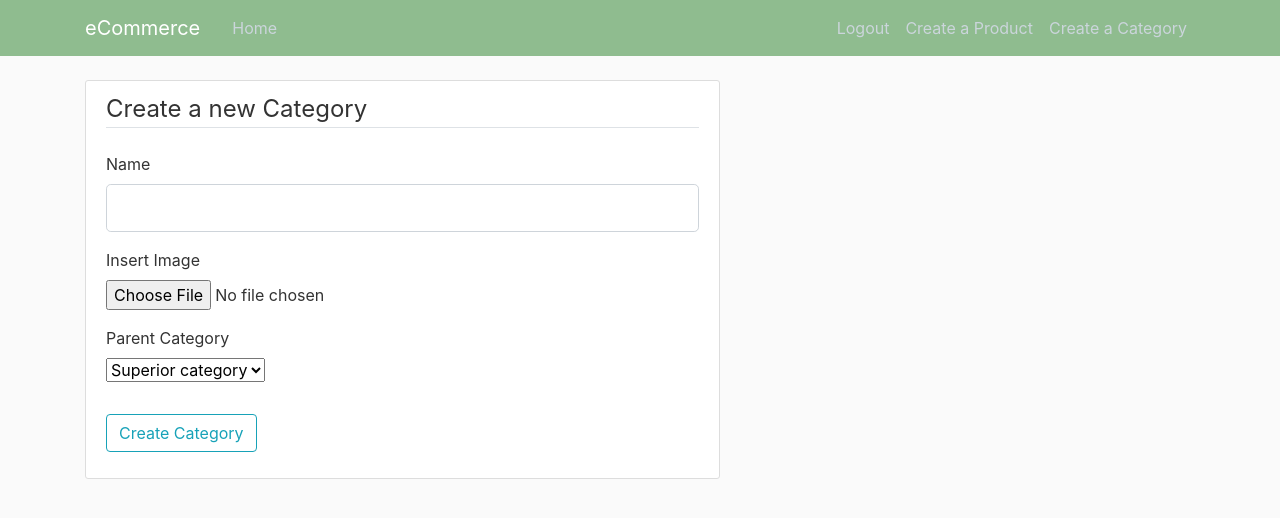
After one commit to juan1701712251/eCommerceFlask, a Flask app: page /category/new in a window 1280 px wide. The commit adds this page. Shown: the top 518 px of the page. Run offline with Flask 2, Linux system fonts and the light colour scheme; a user stored in the database is signed in; some libraries are stand-ins or nearby versions.

Commit message:
Create and upload image Categories

```diff
--- /dev/null
+++ b/app_ecommerce/Templates/create_category.html
@@ -0,0 +1,48 @@
+{% extends 'layout.html' %}
+{% block content %}
+    <div class="col-md-7">
+        <div class="content-section">
+            <form method="POST" action="" enctype="multipart/form-data">
+                {{ form.hidden_tag() }}
+                <fieldset class="form-group">
+                    <legend class="border-bottom mb-4">Create a new Category</legend>
+                    <div class="form-group">
+                        {{ form.name.label(class="form-control-label")}}
+                        {% if form.name.errors %}
+                            {{ form.name(class="form-control form-control-lg is-invalid")}}
+                            <div class="invalid-feedback">
+                                {% for error in form.name.errors %}
+                                    <span>{{ error }}</span>
+                                {% endfor %}
+                            </div>
+                        {% else %}
+                            {{ form.name(class="form-control form-control-lg")}}
+                        {% endif %}
+                    </div>
+                    <div class="form-group">
+                        {{ form.image.label()}}
+                        {{ form.image(class='form-control-file')}}
+                        {% if form.image.errors %}
+                            {% for error in form.image.errors %}
+                                <span class="text-danger">{{ error }}</span>
+                            {% endfor %}
+                        {% endif %}
+                    </div>
+                    <div class="form-group">
+                    {{ form.parent_category.label(class="form-control-label")}}
+                    <br>
+                    {{ form.parent_category(class="form-control-label")}}
+                    {% if form.parent_category.errors %}
+                        {% for error in form.parent_category.errors %}
+                            <span class="text-danger">{{ error }}</span>
+                        {% endfor %}
+                    {% endif %}
+                    </div>
+                </fieldset>
+                <div class="form-group">
+                    {{ form.submit(class="btn btn-outline-info")}}
+                </div>
+            </form>
+        </div>
+    </div>
+{% endblock content %}
--- a/app_ecommerce/Templates/layout.html
+++ b/app_ecommerce/Templates/layout.html
@@ -30,7 +30,7 @@
                 {% if current_user.is_authenticated %}
                     <a class="nav-item nav-link" href="{{url_for('users.logout')}}">Logout</a>
                     <a class="nav-item nav-link" href="{{url_for('products.new_product')}}">Create a Product</a>
-                    <a class="nav-item nav-link" href="#">Create a Category</a>
+                    <a class="nav-item nav-link" href="{{url_for('categories.new_category')}}">Create a Category</a>
                 {% else %}
                     <a class="nav-item nav-link" href="{{url_for('users.login')}}">Login</a>
                     <a class="nav-item nav-link" href="{{url_for('users.register')}}">Register as admin</a>
--- a/app_ecommerce/__init__.py
+++ b/app_ecommerce/__init__.py
@@ -20,6 +20,8 @@ mail = Mail(app)
 from app_ecommerce.main.routes import main
 from app_ecommerce.users.routes import users
 from app_ecommerce.products.routes import products
+from app_ecommerce.categories.routes import categories
 app.register_blueprint(main)
 app.register_blueprint(users)
 app.register_blueprint(products)
+app.register_blueprint(categories)
--- a/app_ecommerce/categories/forms.py
+++ b/app_ecommerce/categories/forms.py
@@ -0,0 +1,16 @@
+from flask_wtf import FlaskForm
+from flask_wtf.file import FileField,FileAllowed
+from wtforms import StringField, SubmitField, TextAreaField, FloatField,  SelectField
+from wtforms.validators import DataRequired,Length
+from app_ecommerce.categories.utils import get_categories_allowed, get_categories
+
+class NonValidatingSelectField(SelectField):
+    def pre_validate(self, form):
+        pass
+
+class CategoryForm(FlaskForm):
+    name = StringField('Name', validators=[DataRequired(), Length(min=2, max=20)])
+    image = FileField('Insert Image', validators=[FileAllowed(['jpg', 'png'])])
+    parent_category = NonValidatingSelectField('Parent Category', choices=get_categories())
+
+    submit = SubmitField('Create Category')
--- a/app_ecommerce/categories/routes.py
+++ b/app_ecommerce/categories/routes.py
@@ -0,0 +1,30 @@
+from flask import (render_template, url_for, flash,
+                   redirect, Blueprint)
+from flask_login import login_required
+from app_ecommerce.categories.forms import CategoryForm
+from app_ecommerce.products.utils import save_picture
+from app_ecommerce.models import Product, Category
+from app_ecommerce import db
+
+categories = Blueprint('categories',__name__)
+
+@categories.route('/category/new',methods=['GET','POST'])
+@login_required
+def new_category():
+    form = CategoryForm()
+    if form.validate_on_submit():
+        img = None
+        if form.image.data:
+            img = save_picture(form.image.data, 'category_pics')
+        par_cat = None
+        if form.parent_category.data:
+            par_cat = Category.query.get(form.parent_category.data)
+        c = Category(name=form.name.data,
+                     image_file=img,
+                     parent_cat=par_cat)
+        db.session.add(c)
+        db.session.commit()
+        flash(f'Your category has been created', 'success')
+        return redirect(url_for('main.home'))
+
+    return render_template('create_category.html', title='New Category', form=form, legend='New Category')
--- a/app_ecommerce/products/routes.py
+++ b/app_ecommerce/products/routes.py
@@ -1,7 +1,6 @@
 from flask import (render_template, url_for, flash,
                    redirect, Blueprint)
 from flask_login import login_required
-from app_ecommerce.categories.utils import get_categories_allowed
 from app_ecommerce.products.utils import save_picture
 from app_ecommerce.products.forms import ProductsForm
 from app_ecommerce.models import Product, Category
@@ -13,7 +12,6 @@ products = Blueprint('products',__name__)
 @login_required
 def new_product():
     form = ProductsForm()
-    form.category.choices = get_categories_allowed()
     if form.validate_on_submit():
         #print(form.image1.data)
         #print(form.image2.data)
```
Also changed, not shown: app_ecommerce/categories/utils.py (+7 -0 lines), app_ecommerce/site.db, app_ecommerce/static/category_pics/1ebfa8db73a689bb.jpg (added), app_ecommerce/static/category_pics/c2a70d873e4095c5.jpg (added), app_ecommerce/static/product_pics/0fd01f18226fc292.jpg (added), app_ecommerce/static/product_pics/9f17a130df4a4cd8.jpg (added).
